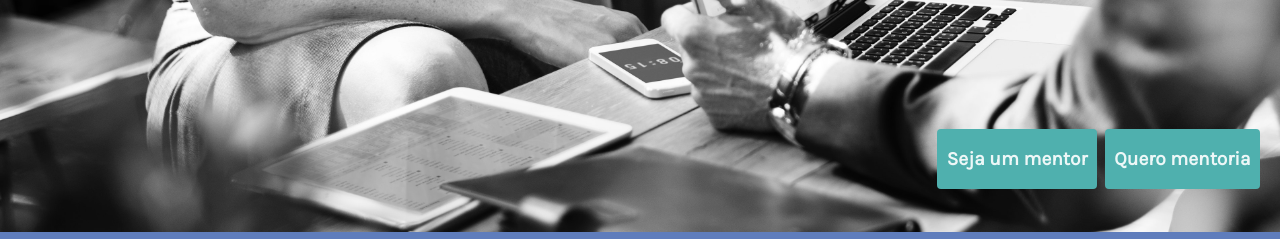
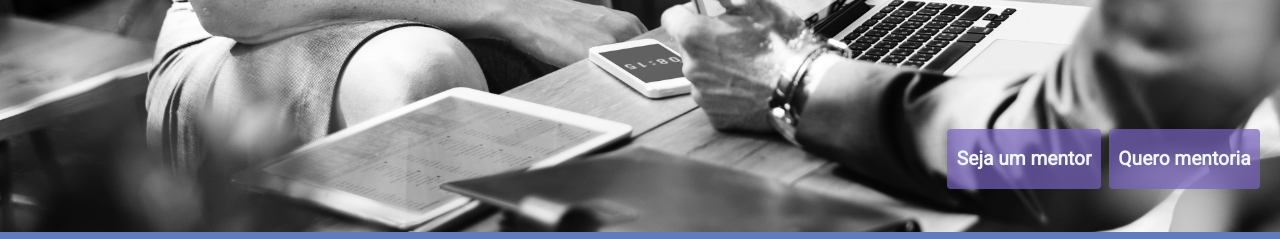
Before and after one commit to umahoracommentor/umahoracommentor, a website: page app/index.html in a window 1280 px wide. Shown: the part 211-450 px from the top of the page. Drawn offline with Linux system fonts and the light colour scheme.

Commit message:
improve styling

```diff
--- a/app/scss/styles.scss
+++ b/app/scss/styles.scss
@@ -1,5 +1,7 @@
 @import "normalize";
-@import url('https://fonts.googleapis.com/css?family=Karla');
+// @import url('https://fonts.googleapis.com/css?family=Karla');
+@import url('https://fonts.googleapis.com/css?family=Roboto');
+
 
 $main: #4FB0AE;
 $secondary: #5F7DBC;
@@ -11,7 +13,7 @@ $tertiary: #7863C0;
   justify-content: center;
   margin: .2em;
   text-decoration: none;
-  background-color: $main;
+  background-color: rgba($tertiary, 0.7);
   padding: 1em .5em;
   font-size: 1.2em;
   border-radius: 4px;
@@ -25,7 +27,7 @@ html, body, main {
 }
 
 body {
-  font-family: 'Karla', sans-serif;
+  font-family: 'Roboto', sans-serif;
 }
 
 main {
@@ -248,21 +250,21 @@ header {
     }
     #business {
       background: url(/images/business.jpg) center center no-repeat;
-      background-color: darken($main, 20);
+      // background-color: darken($main, 20);
       h3 {
         background-color: $main;
       }
     }
     #tech {
       background: url(/images/tech.jpg) center center no-repeat;
-      background-color: darken($secondary, 20);
+      // background-color: darken($secondary, 20);
       h3 {
         background-color: $secondary;
       }
     }
     #ux {
       background: url(/images/ux.jpg) center center no-repeat;
-      background-color: darken($tertiary, 20);
+      // background-color: darken($tertiary, 20);
       h3 {
         background-color: $tertiary;
       }
```
Also changed, not shown: app/css/styles.css.
